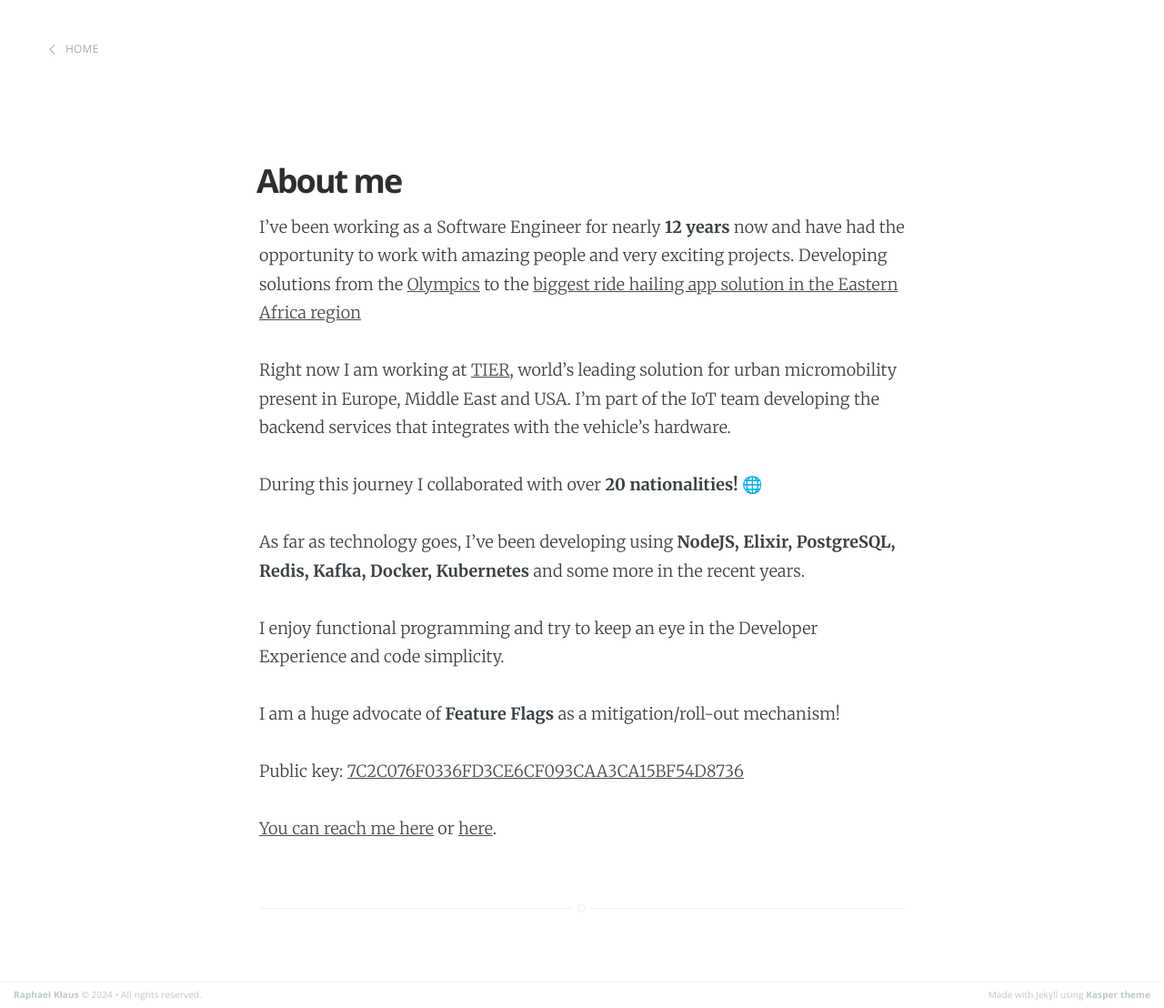
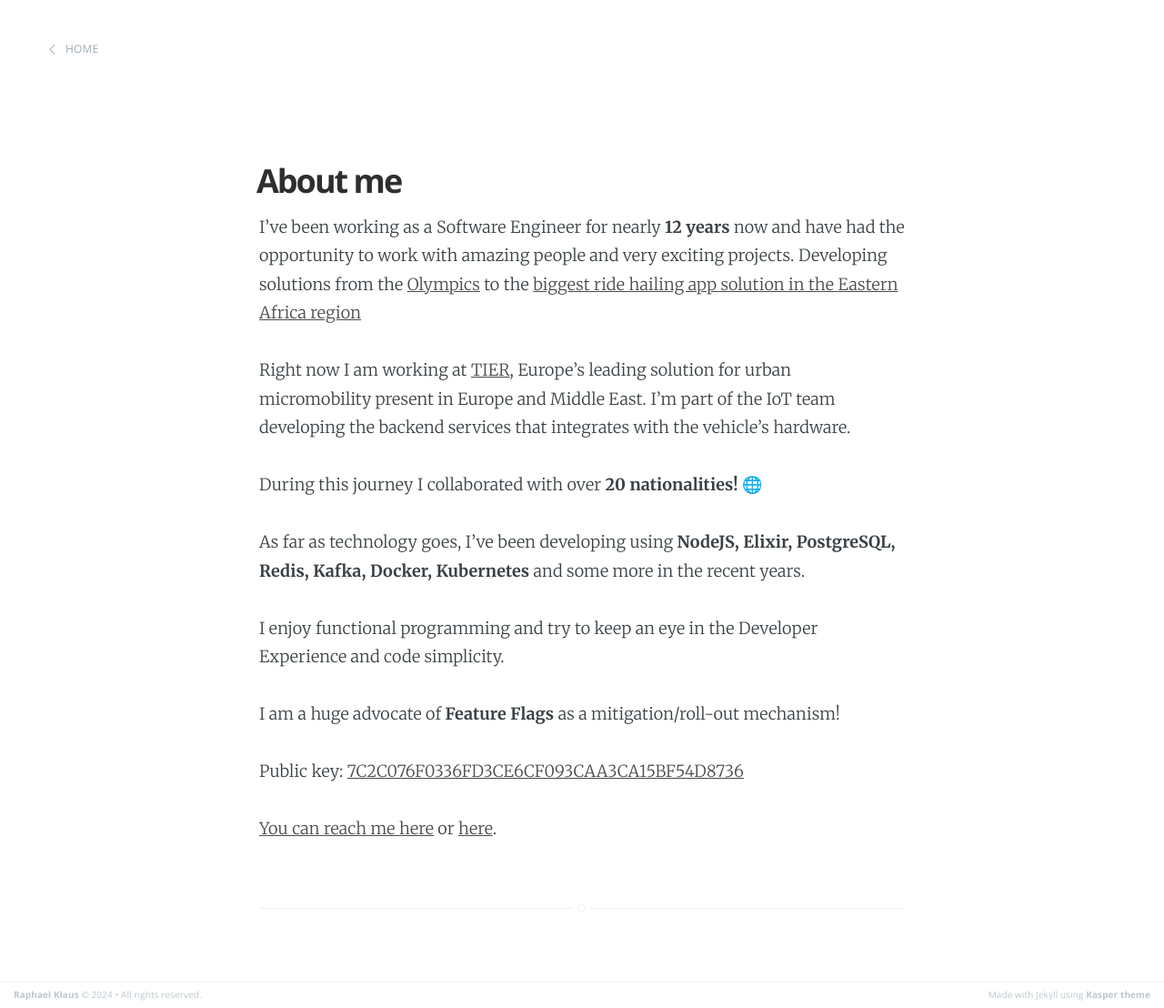
Before and after one commit to raphaklaus/raphaklaus.github.io, a Jekyll site: the page built from about.md, in a window 1280 px wide. Shown: the whole page at 91% size. Built offline with Jekyll 4.4.1, drawn with Linux system fonts in a browser that asks for light colours.

Commit message:
Update about me

```diff
--- a/about.md
+++ b/about.md
@@ -7,7 +7,7 @@ I've been working as a Software Engineer for nearly **12 years** now and have ha
 to work with amazing people and very exciting projects. Developing solutions from the [Olympics](posts/como-um-bot-telegram-salvou-as-olimpiadas)
 to the [biggest ride hailing app solution in the Eastern Africa region](https://safeboda.com){:target="\_blank"}
 
-Right now I am working at [TIER](https://tier.app), world's leading solution for urban micromobility present in Europe, Middle East and USA. I'm part of the IoT team developing the backend services that integrates with the vehicle's hardware.
+Right now I am working at [TIER](https://tier.app), Europe's leading solution for urban micromobility present in Europe and Middle East. I'm part of the IoT team developing the backend services that integrates with the vehicle's hardware.
 
 During this journey I collaborated with over **20 nationalities!** 🌐
 
```
